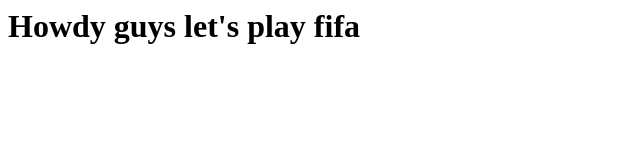
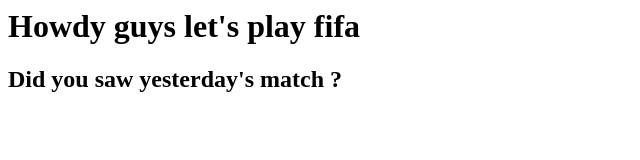
Before and after one commit to howdyronny07/jonas, a plain HTML site: page index.html in a window 1280 px wide. Shown: the whole page, without its empty margins (0-640 px from the left). Drawn offline with Linux system fonts and the light colour scheme.

Commit message:
This is a v2

```diff
--- a/index.html
+++ b/index.html
@@ -1 +1,2 @@
 <h1> Howdy guys let's play fifa </h1>
+<h2> Did you saw yesterday's match ? </h2>
```
